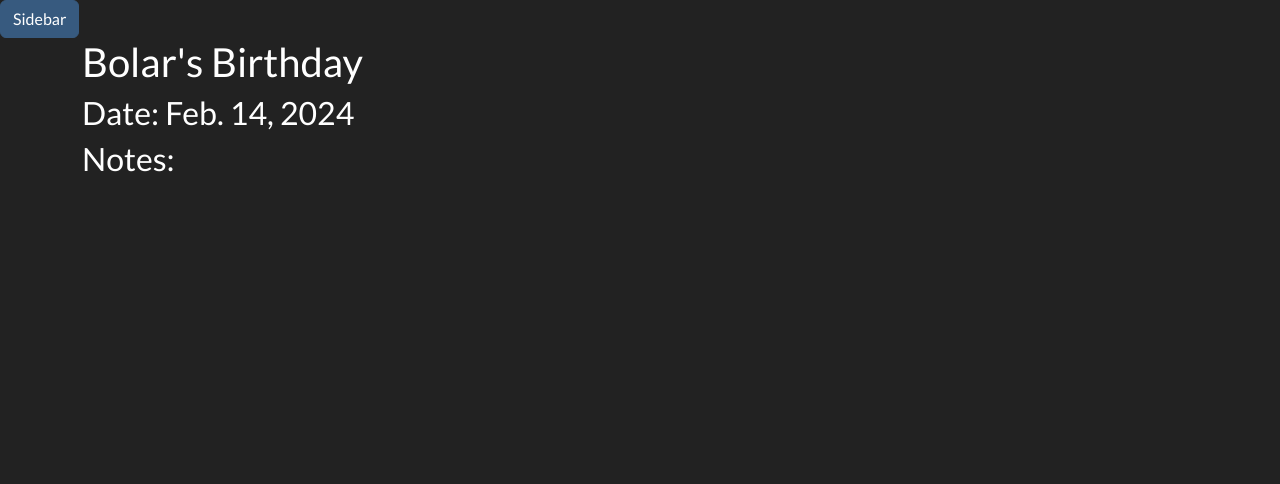
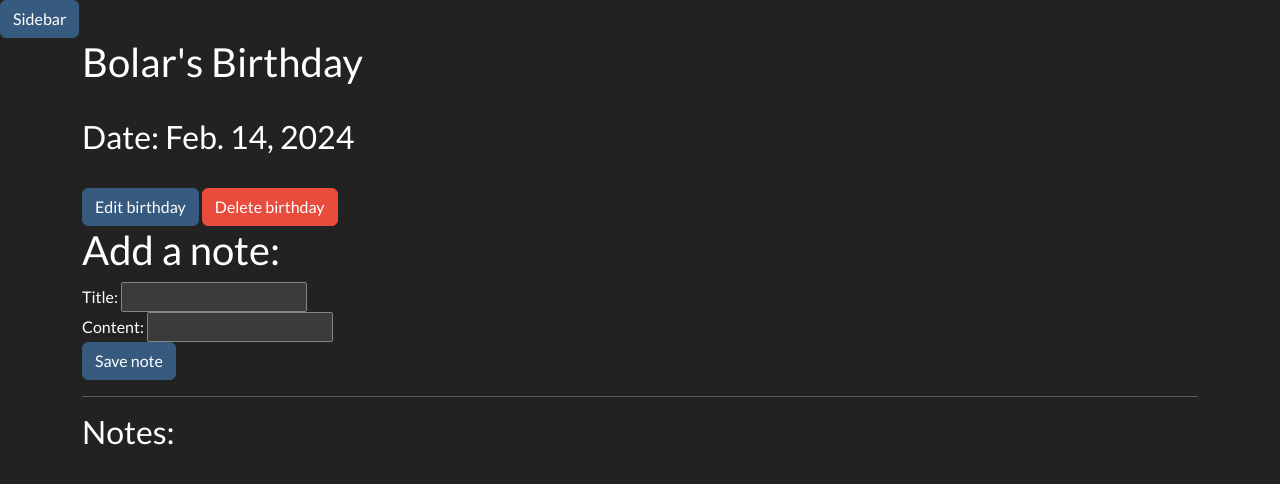
Before and after one commit to Rethdawg/loyal_companion, a Django app: page /notes/birthday/3 in a window 1280 px wide. Shown: the part 72-556 px from the top of the page. Run offline with Django 5.2, Linux system fonts and the light colour scheme; data comes from the database, SQL or seed files in the repository; both versions use the stored data as it was after the commit; data that the repository does not hold is empty; some libraries are stand-ins or nearby versions.

Commit message:
Memory Crystal v01
- Birthday note add, delete, update functionality added;
- All functionality of memory crystal complete.

```diff
--- a/memory_crystal/templates/memory_crystal/birthday_detail.html
+++ b/memory_crystal/templates/memory_crystal/birthday_detail.html
@@ -1,22 +1,58 @@
 {% extends 'memory_crystal/base.html' %}
 {% block content %}
+
 <div class="container">
     <div class="row">
         <div class="col-12">
             <h2>{{ birthday.person }}'s Birthday</h2>
+            <br>
             <h3>Date: {{ birthday.bdate }}</h3>
+            <br>
+            <a type="button" class="btn btn-primary" href="{% url 'birthday-edit' birthday.id %}">Edit birthday</a>
+            <button type="button" class="btn btn-danger" data-bs-toggle="modal" data-bs-target="#delete-modal">Delete birthday</button>
+            <br>
+            <h2>Add a note:</h2>
+            <div class="fieldWrapper">
+                <form method="post">
+                    {% csrf_token %}
+                    {{ form }}
+                    <input type="submit" class="btn btn-primary" value="Save note">
+                </form>
+            </div>
+            <hr>
             <h3>Notes:</h3>
-            <ul>
-                {% for note in birthday.notes.all %}
-                <li>
-                    <p><span class="badge bg-primary"><b>Created on:</b></span> {{ note.pub_date }}</p>
-                    <p><span class="badge bg-primary"><b>Title:</b></span>{{ note.title }}</p>
-                    <p>{{ note.content | safe }}</p>
-                    <hr>
-                </li>
-                {% endfor %}
-            </ul>
+            {% for note in birthday.notes.all %}
+                <p><span class="badge bg-primary"><b>Created on:</b></span> {{ note.pub_date }}</p>
+                <p><span class="badge bg-primary"><b>Title:</b></span>{{ note.title }}</p>
+                <p>{{ note.content | safe }}</p>
+                <a type="button" class="btn btn-primary" href="{% url 'birthdaynote-edit' note.id %}">Edit note</a>
+                <button type="button" class="btn btn-danger" data-bs-toggle="modal" data-bs-target="#delete-modal">Delete note</button>
+                <hr>
+                <div class="modal" id="delete-modal" tabindex="-1" aria-labelledby="delete-modal-label" aria-hidden="true">
+                    <div class="modal-dialog" role="document">
+                        <div class="modal-content">
+                            <div class="modal-header">
+                                <h5 class="modal-title" id="delete-modal-label">Delete Memo</h5>
+                                <button type="button" class="btn-close" data-bs-dismiss="modal" aria-label="Close">
+                                    <span aria-hidden="true"></span>
+                                </button>
+                            </div>
+                            <div class="modal-body">
+                                <p>Are you sure you want to delete this note? This action cannot be undone.</p>
+                            </div>
+                            <div class="modal-footer">
+                                <form action="{% url 'birthdaynote-delete' note.id %}" method="post">
+                                    {% csrf_token %}
+                                    <input type="submit" class="btn btn-primary" value="Yes">
+                                </form>
+                                <button type="button" class="btn btn-secondary" data-bs-dismiss="modal">No</button>
+                            </div>
+                        </div>
+                    </div>
+                </div>
+            {% endfor %}
         </div>
     </div>
 </div>
+
 {% endblock %}
--- a/memory_crystal/urls.py
+++ b/memory_crystal/urls.py
@@ -8,6 +8,10 @@ urlpatterns = [
     path('memo/<str:slug>', views.MemoDetailView.as_view(), name='memo-detail'),
     path('memo/<str:slug>/edit', views.MemoUpdateView.as_view(), name='memo-edit'),
     path('memo/<str:slug>/delete', views.MemoDeleteView.as_view(), name='memo-delete'),
-    path('birthday/all', views.BirthdayListView.as_view(), name='birthdays-all'),
-    path('birthday/<int:pk>', views.BirthdayDetailView.as_view(), name='birthday-detail')
+    path('birthday/all', views.birthday_list_view, name='birthdays-all'),
+    path('birthday/<int:pk>', views.BirthdayDetailView.as_view(), name='birthday-detail'),
+    path('birthday/<int:pk>/edit', views.BirthdayUpdateView.as_view(), name='birthday-edit'),
+    path('birthday/<int:pk>/delete', views.BirthdayDeleteView.as_view(), name='birthday-delete'),
+    path('birthdaynotes/<int:pk>/edit', views.BirthdayNoteUpdateView.as_view(), name='birthdaynote-edit'),
+    path('birthdaynotes/<int:pk>/delete', views.BirthdayNoteDeleteView.as_view(), name='birthdaynote-delete')
 ]
--- a/memory_crystal/views.py
+++ b/memory_crystal/views.py
@@ -1,10 +1,11 @@
-from django.shortcuts import render, redirect, get_list_or_404
+from django.shortcuts import render, redirect, get_list_or_404, reverse
 from django.urls import reverse_lazy
 
 from .models import BirthdayNote, Birthday, Memo, Category
-from .forms import MemoForm, CategoryForm
+from .forms import MemoForm, CategoryForm, BirthdayForm, BirthdayNoteForm
 from django.contrib import messages
 from django.views import generic
+from django.views.generic.edit import FormMixin
 from django.http import JsonResponse
 from django.core.paginator import Paginator
 # Create your views here.
@@ -22,6 +23,7 @@ def index(request):
             new_memo.save()
             new_memo.category.set(form_data.cleaned_data['category'])
             messages.success(request, 'Memo created!')
+            redirect('memo-detail', slug=new_memo.slug)
     np_form = MemoForm
     recent_memos = Memo.objects.all().order_by('-last_modified')[:5]
     all_categories = Category.objects.all()
@@ -71,12 +73,75 @@ class MemoDeleteView(generic.DeleteView):
     template_name = 'memory_crystal/memo_detail.html'
 
 
-class BirthdayListView(generic.ListView):
-    model = Birthday
-    template_name = 'memory_crystal/birthday_list.html'
-    queryset = Birthday.objects.all().order_by('-bdate')
+def birthday_list_view(request):
+    if request.method == 'POST':
+        form_data = BirthdayForm(request.POST)
+        if form_data.is_valid():
+            new_birthday = Birthday(
+                person=form_data.cleaned_data['person'],
+                bdate=form_data.cleaned_data['bdate']
+            )
+            new_birthday.save()
+            messages.success(request, 'Birthday created!')
+            return redirect('birthday-detail', pk=new_birthday.id)
+    bd_form = BirthdayForm
+    birthday_list = Birthday.objects.all().order_by('bdate')
+    context = {
+        'bd_form': bd_form,
+        'birthday_list': birthday_list
+    }
+    return render(request, 'memory_crystal/birthday_list.html', context=context)
 
 
-class BirthdayDetailView(generic.DetailView):
+class BirthdayDetailView(generic.DetailView, FormMixin):
     model = Birthday
     template_name = 'memory_crystal/birthday_detail.html'
+    form_class = BirthdayNoteForm
+
+    def post(self, request, *args, **kwargs):
+        self.object = self.get_object()
+        form = self.get_form()
+        if form.is_valid():
+            return self.form_valid(form)
+        else:
+            return self.form_invalid(form)
+
+    def form_valid(self, form):
+        form.instance.birthday = self.object
+        form.save()
+        return super().form_valid(form)
+
+    def get_success_url(self):
+        return reverse('birthday-detail', kwargs={'pk': self.object.id})
+
+
+class BirthdayUpdateView(generic.UpdateView):
+    model = Birthday
+    form_class = BirthdayForm
+    template_name = 'memory_crystal/birthday_update_form.html'
+
+    def get_success_url(self):
+        return reverse('birthday-detail', kwargs={'pk': self.get_object().id})
+
+
+class BirthdayDeleteView(generic.DeleteView):
+    model = Birthday
+    template_name = 'memory_crystal/birthday_detail.html'
+    success_url = reverse_lazy('birthdays-all')
+
+
+class BirthdayNoteUpdateView(generic.UpdateView, FormMixin):
+    model = BirthdayNote
+    template_name = 'memory_crystal/birthdaynote_update_form.html'
+    form_class = BirthdayNoteForm
+
+    def get_success_url(self):
+        return reverse('birthday-detail', kwargs={'pk': self.get_object().birthday.id})
+
+
+class BirthdayNoteDeleteView(generic.DeleteView):
+    model = BirthdayNote
+    template_name = 'memory_crystal/birthday_detail.html'
+
+    def get_success_url(self):
+        return reverse('birthday-detail', kwargs={'pk': self.get_object().id})
```
Also changed, not shown: memory_crystal/templates/memory_crystal/birthday_list.html (+10 -0 lines), memory_crystal/templates/memory_crystal/birthday_update_form.html (added, +20 -0 lines), memory_crystal/templates/memory_crystal/birthdaynote_update_form.html (added, +20 -0 lines), db.sqlite3.
